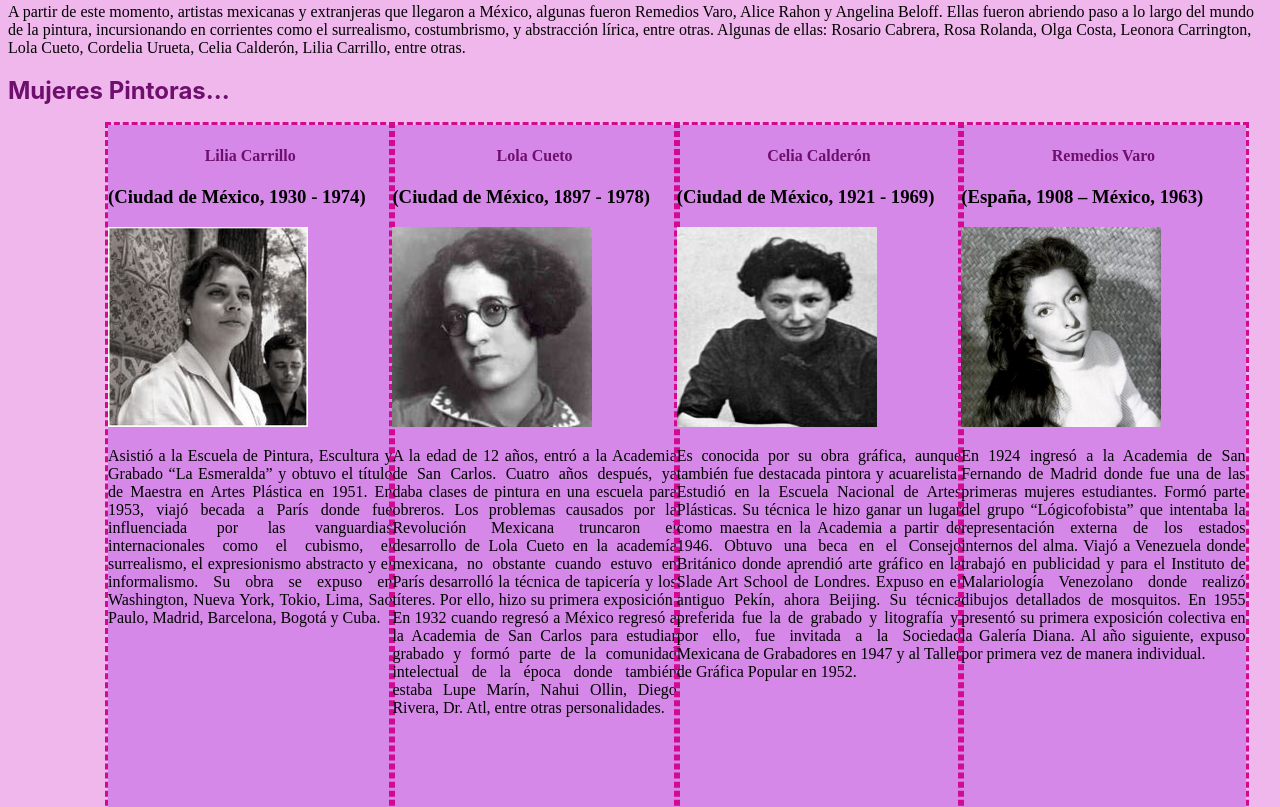
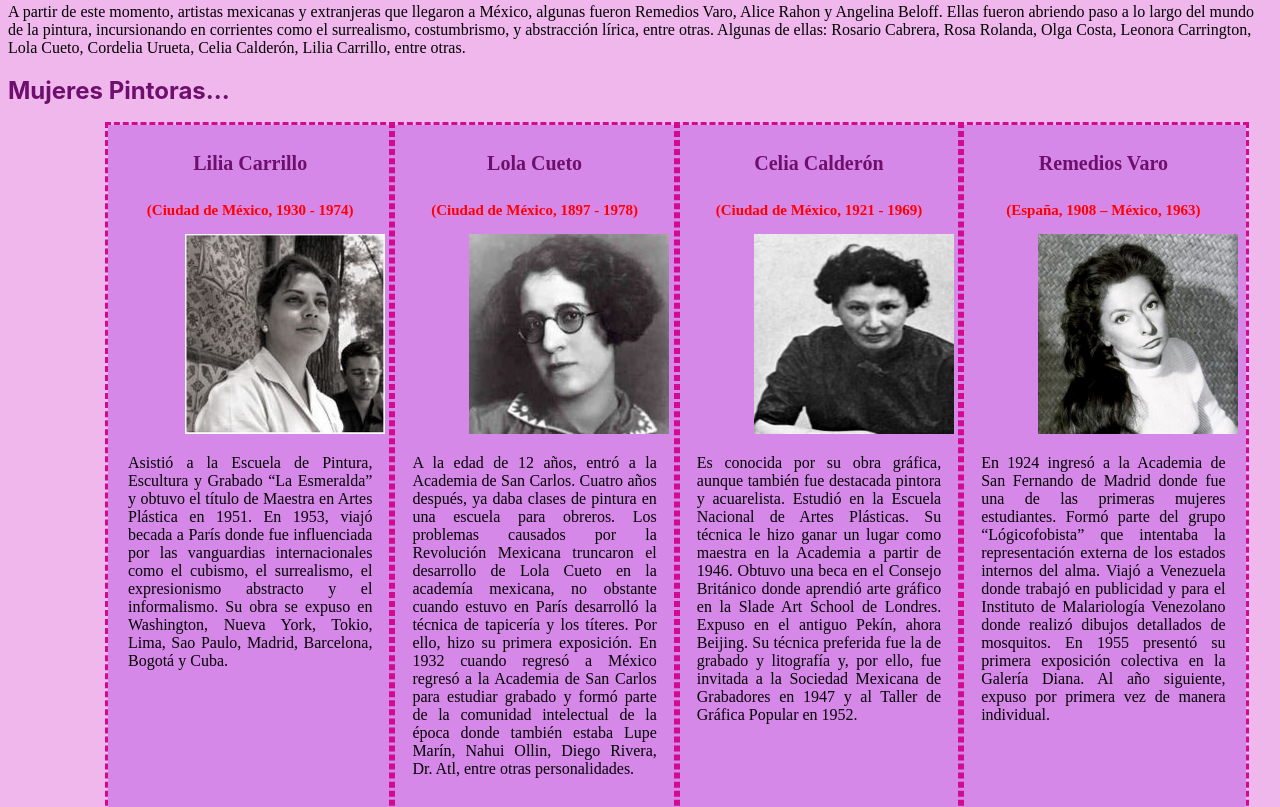
Before and after one commit to koalaEDC/MWT1A6_AvtividadPintorasMexicanas, a plain HTML site: page MWT1A6_ActividadPintorasMexicanas/index.html in a window 1280 px wide. Shown: the part 392-1199 px from the top of the page. Drawn offline with Linux system fonts and the light colour scheme.

Commit message:
Pintoras mexicanas terminado, de Koala

```diff
--- a/MWT1A6_ActividadPintorasMexicanas/CSS/style.css
+++ b/MWT1A6_ActividadPintorasMexicanas/CSS/style.css
@@ -37,23 +37,36 @@ width: 25%;
 float: left;
 outline: 3px dashed rgb(209, 10, 143);
 height: 750px;
+
 }
 
 
 
-.container2
+.letras_mujeres
 {
-
+margin-left: 20px;
+margin-right: 20px;
 }
 
 img
 {
+
     width: 200px;
     height:200px;
+    margin-left: 27%;
+    margin-right: 20%;
 }
 
 #nombre
 {
     text-align: center;
     color: rgb(110, 15, 110);
+    font-size: 20px;
 }
+
+#letras_rojas
+{
+    text-align: center;
+    color: red;
+    font-size: 15px;
+}
--- a/MWT1A6_ActividadPintorasMexicanas/index.html
+++ b/MWT1A6_ActividadPintorasMexicanas/index.html
@@ -49,9 +49,9 @@
     <div class="container1">
       <div class="container1_1">
         <h4 id="nombre">Lilia Carrillo</h4>
-        <h3>(Ciudad de México, 1930 - 1974)</h3>
+        <h3 id="letras_rojas">(Ciudad de México, 1930 - 1974)</h3>
         <img src="./img/LiliaCarrillo.jpg" alt="LiliaCarrillo" id="imagen1" />
-        <p>
+        <p class="letras_mujeres">
           Asistió a la Escuela de Pintura, Escultura y Grabado “La Esmeralda” y
           obtuvo el título de Maestra en Artes Plástica en 1951. En 1953, viajó
           becada a París donde fue influenciada por las vanguardias
@@ -63,9 +63,9 @@
 
       <div class="container1_1">
         <h4 id="nombre">Lola Cueto</h4>
-        <h3>(Ciudad de México, 1897 - 1978)</h3>
+        <h3 id="letras_rojas">(Ciudad de México, 1897 - 1978)</h3>
         <img src="./img/LolaCueto.jpg" alt="LolaCueto" />
-        <p>
+        <p class="letras_mujeres">
           A la edad de 12 años, entró a la Academia de San Carlos. Cuatro años
           después, ya daba clases de pintura en una escuela para obreros. Los
           problemas causados por la Revolución Mexicana truncaron el desarrollo
@@ -80,9 +80,9 @@
 
       <div class="container1_1">
         <h4 id="nombre">Celia Calderón</h4>
-        <h3>(Ciudad de México, 1921 - 1969)</h3>
+        <h3 id="letras_rojas">(Ciudad de México, 1921 - 1969)</h3>
         <img src="./img/CeliaCalderon.jpg" alt="CeliaCalderon" />
-        <p>
+        <p class="letras_mujeres">
           Es conocida por su obra gráfica, aunque también fue destacada pintora
           y acuarelista. Estudió en la Escuela Nacional de Artes Plásticas. Su
           técnica le hizo ganar un lugar como maestra en la Academia a partir de
@@ -96,9 +96,9 @@
 
       <div class="container1_1">
         <h4 id="nombre">Remedios Varo</h4>
-        <h3>(España, 1908 – México, 1963)</h3>
+        <h3 id="letras_rojas">(España, 1908 – México, 1963)</h3>
         <img src="./img/RemediosVaro.jpg" alt="RemediosVaro" />
-        <p>
+        <p class="letras_mujeres">
           En 1924 ingresó a la Academia de San Fernando de Madrid donde fue una
           de las primeras mujeres estudiantes. Formó parte del grupo
           “Lógicofobista” que intentaba la representación externa de los estados
```
